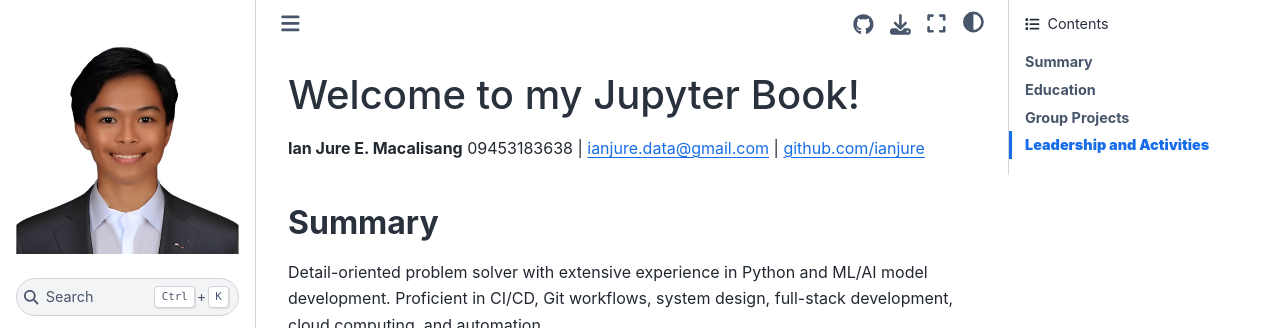
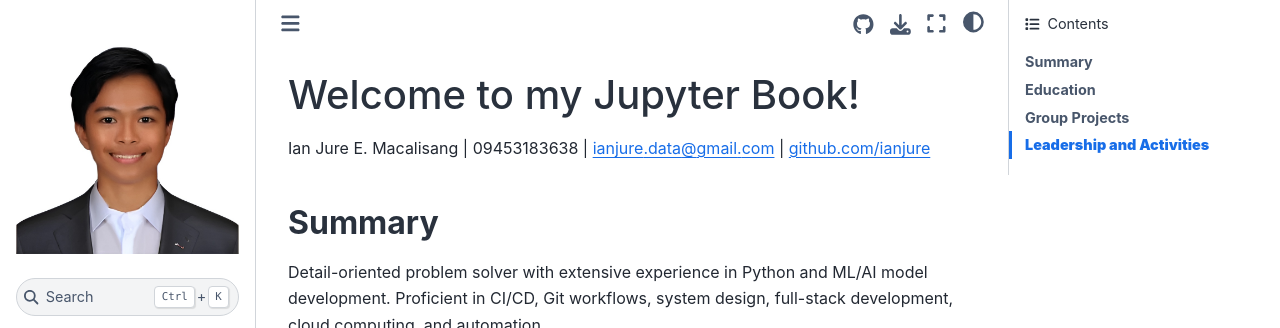
Before and after one commit to ianjure/book, a Jupyter Book: the page built from intro.md, in a window 1280 px wide and 900 px high. Shown: the top 328 px of the window. Built offline with Jupyter Book 1.0.4 settings and Sphinx 7.4.7 and the Sphinx Book theme 1.1.4, drawn with Linux system fonts in a browser that asks for light colours; pages that are not in the unit, such as notebooks, are missing from menus.

```diff
--- a/intro.md
+++ b/intro.md
@@ -1,7 +1,6 @@
 # Welcome to my Jupyter Book!
 
-**Ian Jure E. Macalisang**
-09453183638 | [ianjure.data@gmail.com](mailto:ianjure.data@gmail.com) | [github.com/ianjure](https://github.com/ianjure)
+Ian Jure E. Macalisang | 09453183638 | [ianjure.data@gmail.com](mailto:ianjure.data@gmail.com) | [github.com/ianjure](https://github.com/ianjure)
 
 ## **Summary**
 
```
